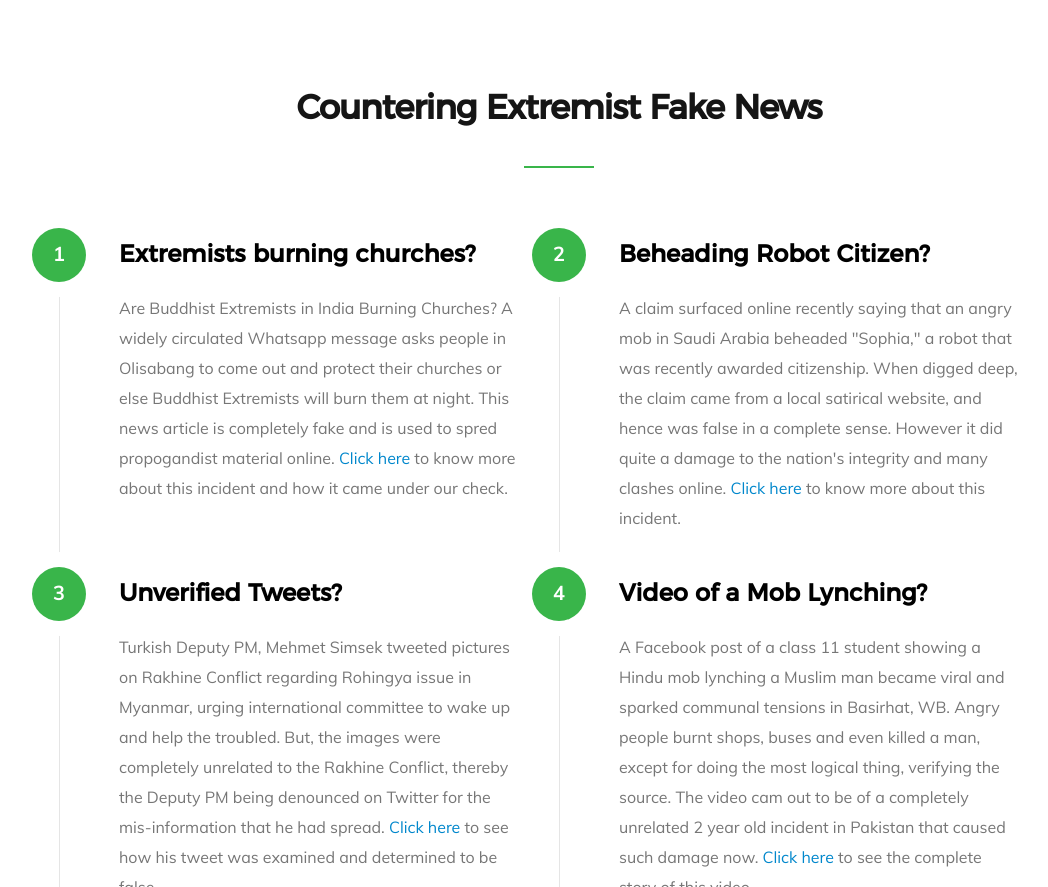
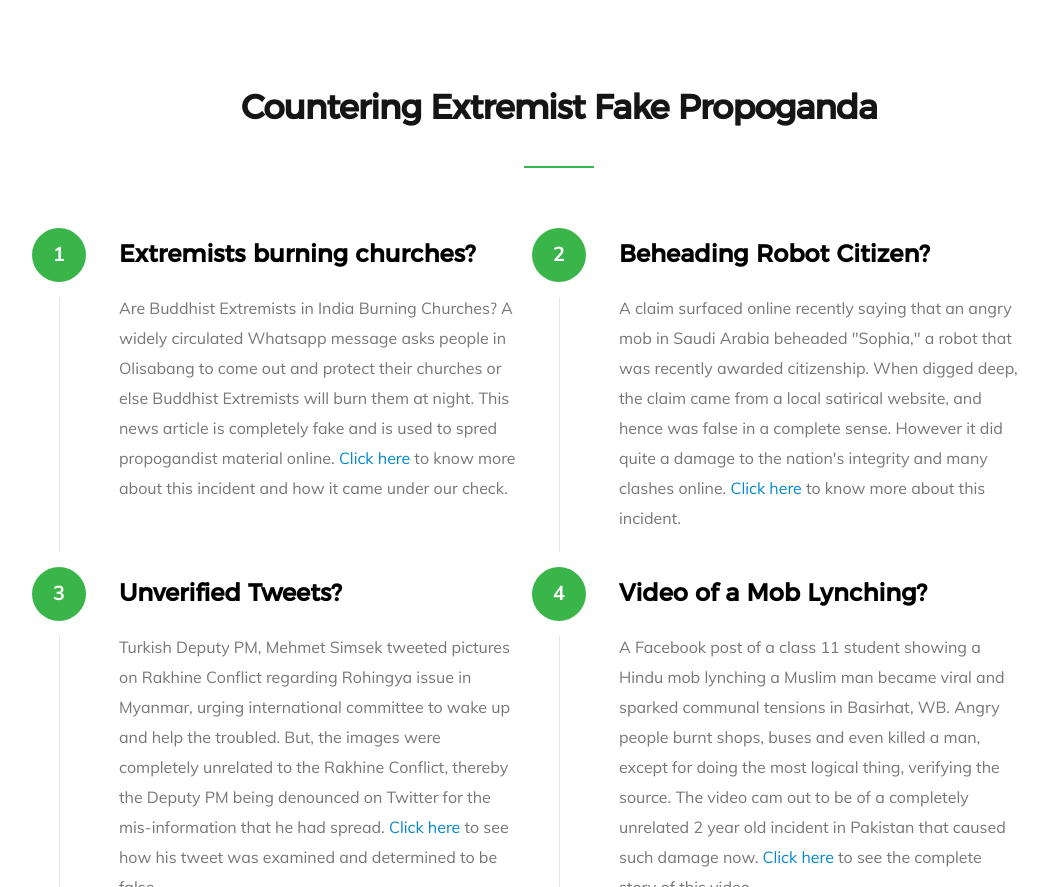
Before and after one commit to rharish101/ASHA, a plain HTML site: page index.html in a window 1280 px wide. Shown: the part 1778-2665 px from the top of the page, without its empty margins (81-1129 px from the left). Drawn offline with Linux system fonts and the light colour scheme; files whose address does not match are found by name.

Commit message:
Updated index.html

```diff
--- a/index.html
+++ b/index.html
@@ -228,7 +228,7 @@
 
         <div class="row about-how">
 
-            <h1 class="intro-header" data-aos="fade-up">Countering Extremist Fake News</h1>
+            <h1 class="intro-header" data-aos="fade-up">Countering Extremist Fake Propoganda</h1>
 
             <div class="about-how-content" data-aos="fade-up">
                 <div class="about-how-steps block-1-2 block-tab-full group">
```
